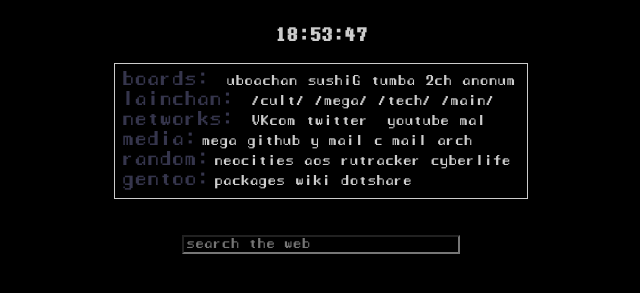
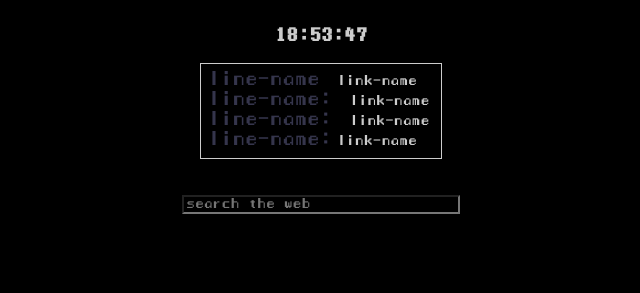
Before and after one commit to ruweeyay/firefox-home, a plain HTML site: page index.html in a window 1280 px wide. Shown: the part 481-774 px from the top of the page, without its empty margins (319-959 px from the left). Drawn offline with Linux system fonts and the light colour scheme.

Commit message:
Update index.html

```diff
--- a/index.html
+++ b/index.html
@@ -13,43 +13,19 @@
 	 <center><h3 id="clock"></h3></center>
     </div>
     <div id="mainbox">
-     <span>boards: </span>
-	  <a href="https://uboachan.net">uboachan</a>
-	  <a href="https://sushigirl.us">sushiG</a>
-	  <a href="https://tumba.ch">tumba</a>
-	  <a href="https://2ch.hk">2ch</a>
-	  <a href="http://www.anonum.org">anonum</a>
+     <span>line-name </span>
+	  <a href="https://YOUR LINK">link-name</a>
 	  </br>
-	<span>lainchan: </span>
-	  <a href="https://lainchan.org/cult">/cult/</a>
-	  <a href="https://lainchan.org/mega">/mega/</a>
-	  <a href="https://lainchan.org/tech">/tech/</a>
-	  <a href="https://lainchan.org">/main/</a>
+	<span>line-name: </span>
+	  <a href="https://YOUR LINK">link-name</a>
 	</br>
-	<span>networks: </span>
-	  <a href="https://vk.com">VKcom</a>
-	  <a href="https://twitter.com">twitter </a>
-	  <a href="https://youtube.com">youtube</a>
-	  <a href="https://myanimelist.net">mal</a>
+	<span>line-name: </span>
+	  <a href="https://YOUR LINK">link-name</a>
 	</br>
-	<span>media:</span>
-	  <a href="https://mega.nz">mega</a>
-	  <a href="https://github.com/">github</a>
-	  <a href="https://yandex.ru/">y mail</a>
-	  <a href="https://cock.li">c mail</a>
-	  <a href="https://wiki.archlinux.org/">arch</a>
+	<span>line-name:</span>
+	  <a href="https://YOUR LINK">link-name</a>
 	</br>
-	<span>random:</span>
-	  <a href="https://neocities.org">neocities</a>
-	  <a href="https://aos.su">aos</a>
-	  <a href="http://rutracker.org/">rutracker</a>
-	  <a href="http://jinteki.industries/index.html">cyberlife</a>
-	</br>
-	<span>gentoo:</span>
-	  <a href="https://packages.gentoo.org/categories">packages</a>
-	  <a href="https://wiki.gentoo.org/wiki">wiki</a>
-	  <a href="http://dotshare.it">dotshare</a>
-	 </br>
+
 
 
     </div>
```
